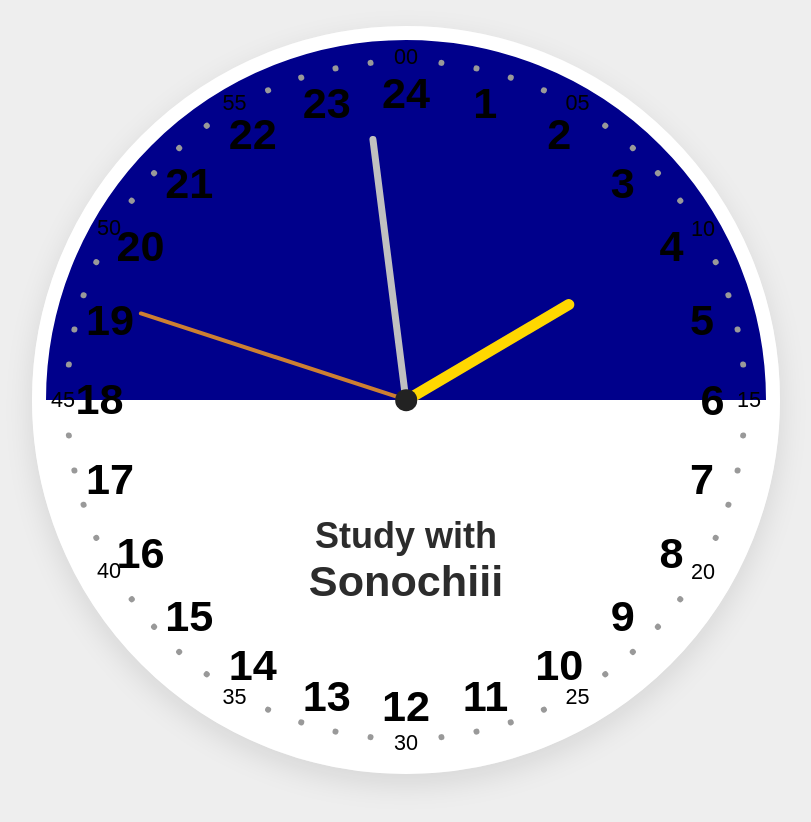
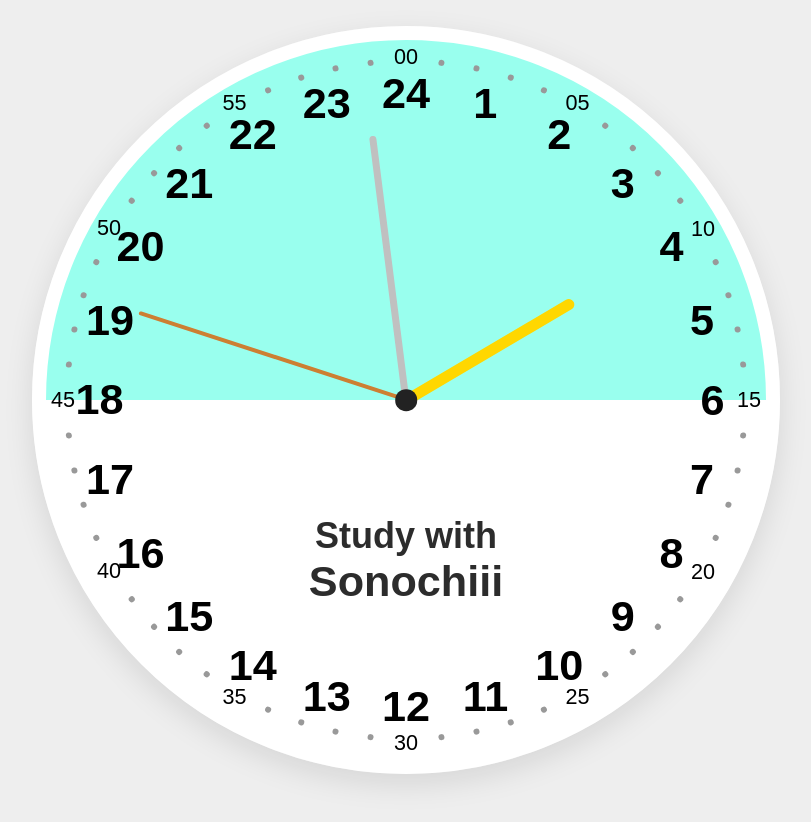
Before and after one commit to Benny-jp/24_night_and_day, a plain HTML site: page index.html in a window 1280 px wide. Shown: the whole page, without its empty margins (234-1045 px from the left). Drawn offline with Linux system fonts and the light colour scheme; a web font is replaced by a local one.

Commit message:
Update index.html

```diff
--- a/index.html
+++ b/index.html
@@ -11,7 +11,7 @@
             --logo-black: #2c2c2c;
             --clock-size: 90vmin;
             /* 追加: 夜間用カラー */
-            --dark-blue: #00008b;
+            --dark-purple: #99aaff;
         }
         body {
             display: flex; justify-content: center; align-items: center;
```
